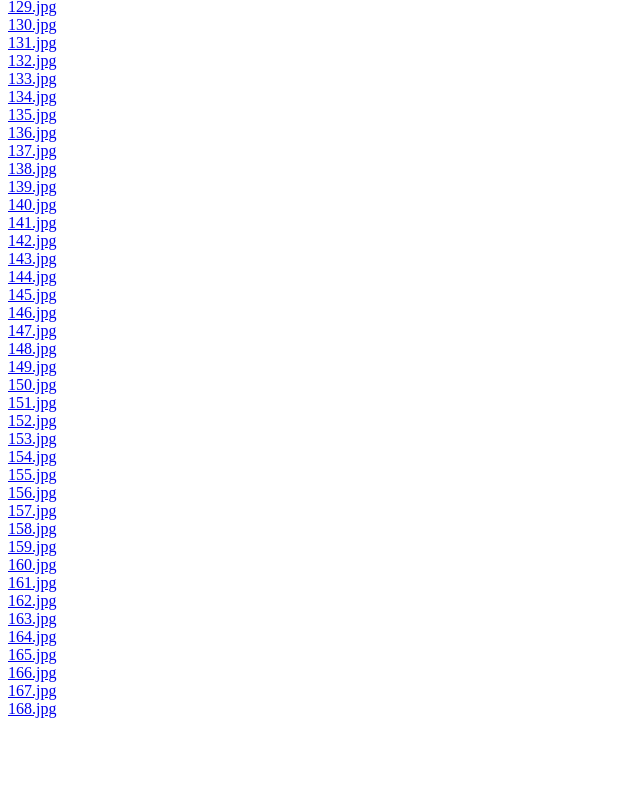
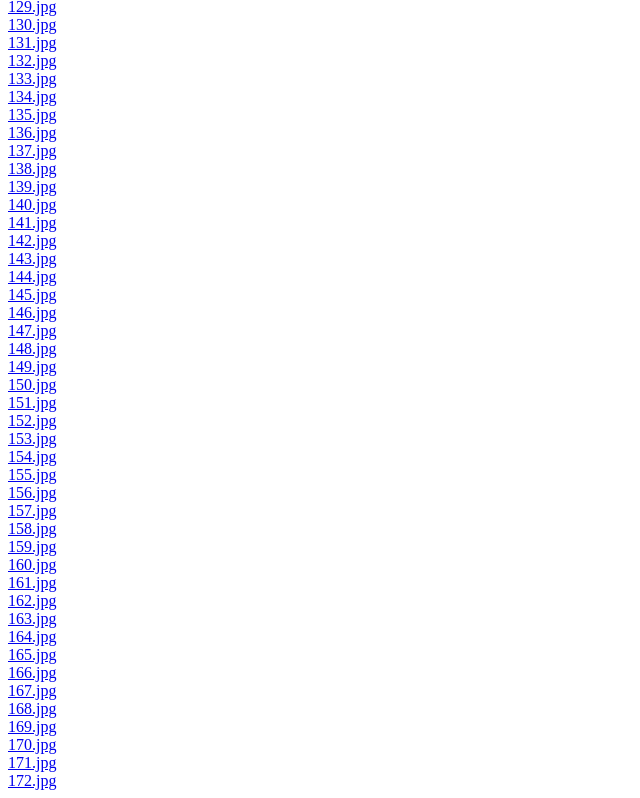
Before and after one commit to talentedbug/tulinarchive.bak, a plain HTML site: page sub/dl/yj.html in a window 1280 px wide. Shown: the part 2314-3112 px from the top of the page, without its empty margins (0-640 px from the left). Before the commit the page ends 3040 px from the top, so only its background shows below. Drawn offline with Linux system fonts and the light colour scheme.

Commit message:
Add 4 extra pictures

```diff
--- a/sub/dl/yj.html
+++ b/sub/dl/yj.html
@@ -171,5 +171,9 @@
     <a href="../../yaojie2/165.jpg">165.jpg</a><br>
     <a href="../../yaojie2/166.jpg">166.jpg</a><br>
     <a href="../../yaojie2/167.jpg">167.jpg</a><br>
-    <a href="../../yaojie2/168.jpg">168.jpg</a>
+    <a href="../../yaojie2/168.jpg">168.jpg</a><br>
+    <a href="../../yaojie2/169.jpg">169.jpg</a><br>
+    <a href="../../yaojie2/170.jpg">170.jpg</a><br>
+    <a href="../../yaojie2/171.jpg">171.jpg</a><br>
+    <a href="../../yaojie2/172.jpg">172.jpg</a>
 </body>
```
Also changed, not shown: yaojie2/169.jpg (renamed from 169.jpg), yaojie2/170.jpg (renamed from 170.jpg), yaojie2/171.jpg (renamed from 171.jpg), yaojie2/172.jpg (renamed from 172.jpg).
